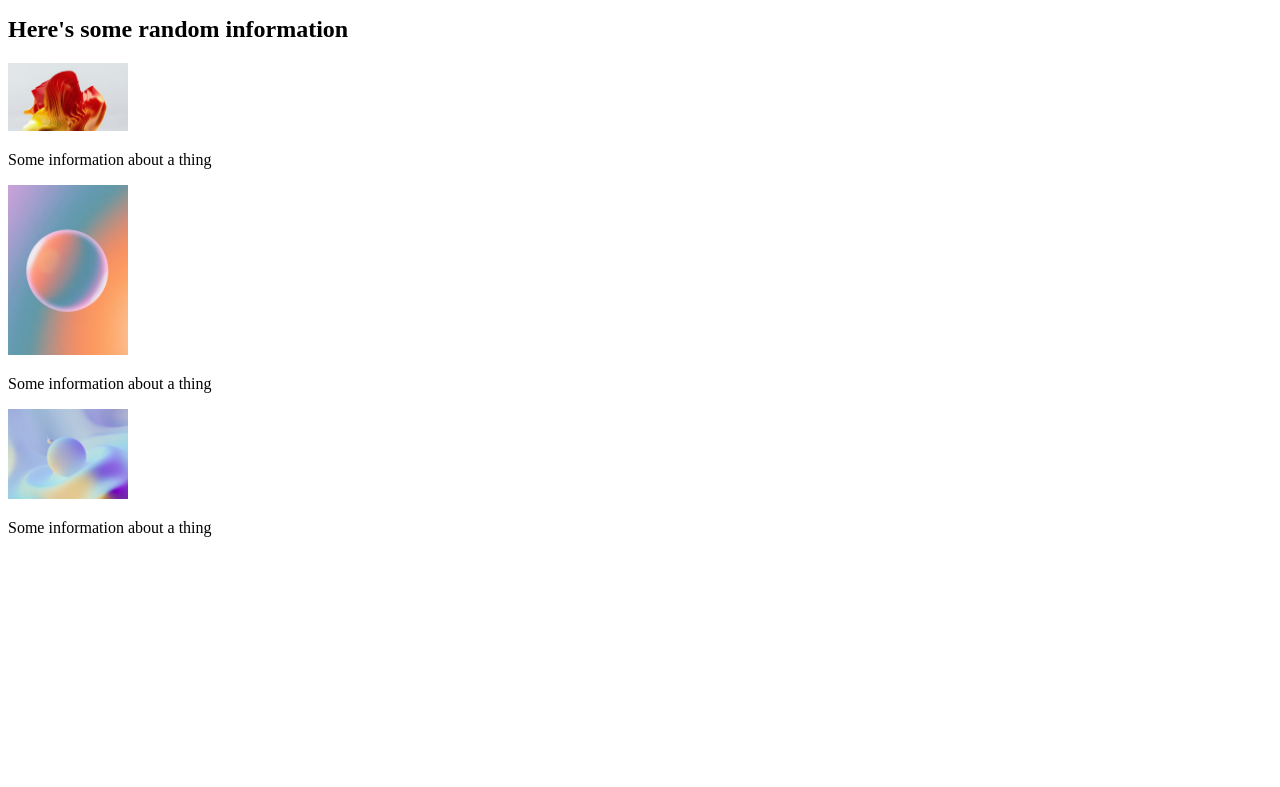
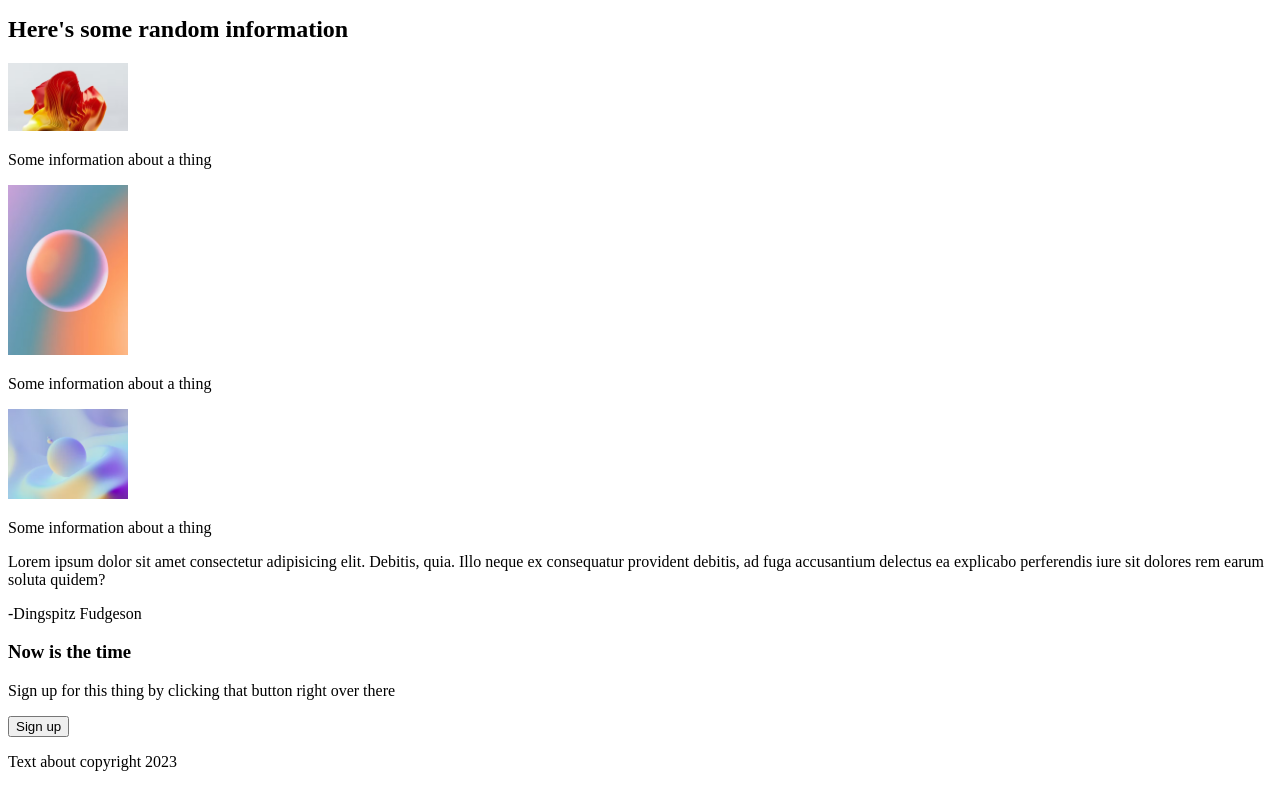
Before and after one commit to tonistoras/Odin-landing-page, a plain HTML site: page index.html in a window 1280 px wide. Shown: the part 472-1259 px from the top of the page. Before the commit the page ends 1025 px from the top, so only its background shows below. Drawn offline with Linux system fonts and the light colour scheme.

Commit message:
Basic html structure done

```diff
--- a/index.html
+++ b/index.html
@@ -42,6 +42,22 @@
                     <p>Some information about a thing</p>
                 </div>
             </div>
+            <div class="quote">
+                <p>
+                    Lorem ipsum dolor sit amet consectetur adipisicing elit. Debitis, quia. Illo neque ex consequatur provident debitis, ad fuga accusantium delectus ea explicabo perferendis iure sit dolores rem earum soluta quidem?
+                </p>
+                <p id="quote-name">-Dingspitz Fudgeson</p>
+            </div>
+            <div class="call-to-action">
+                <div class="box">
+                    <h3>Now is the time</h3>
+                    <p>Sign up for this thing by clicking that button right over there</p>
+                    <button>Sign up</button>
+                </div>
+            </div>
+            <div class="footer">
+                <p>Text about copyright 2023</p>
+            </div>
 
 
         </div>
```
